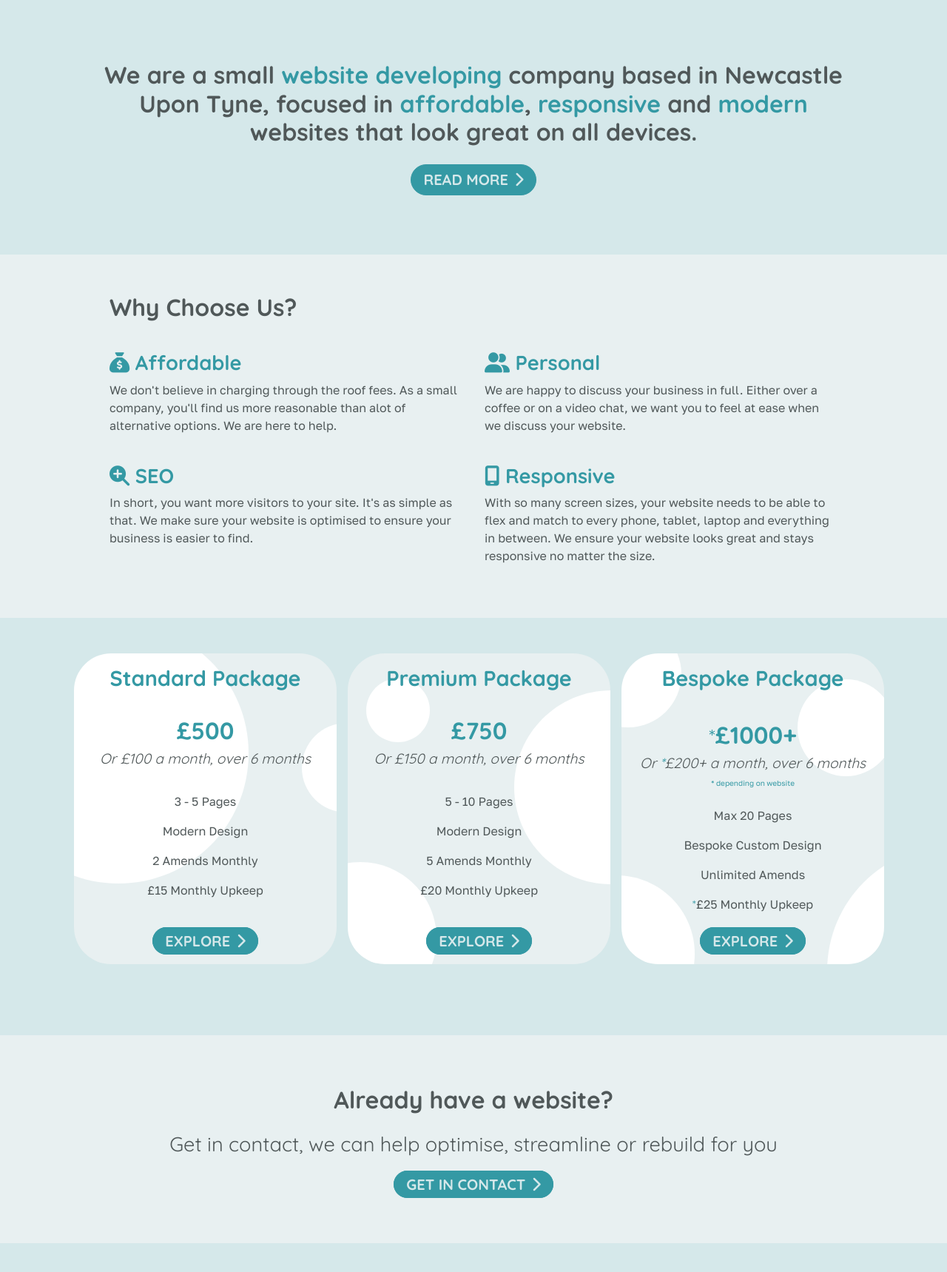
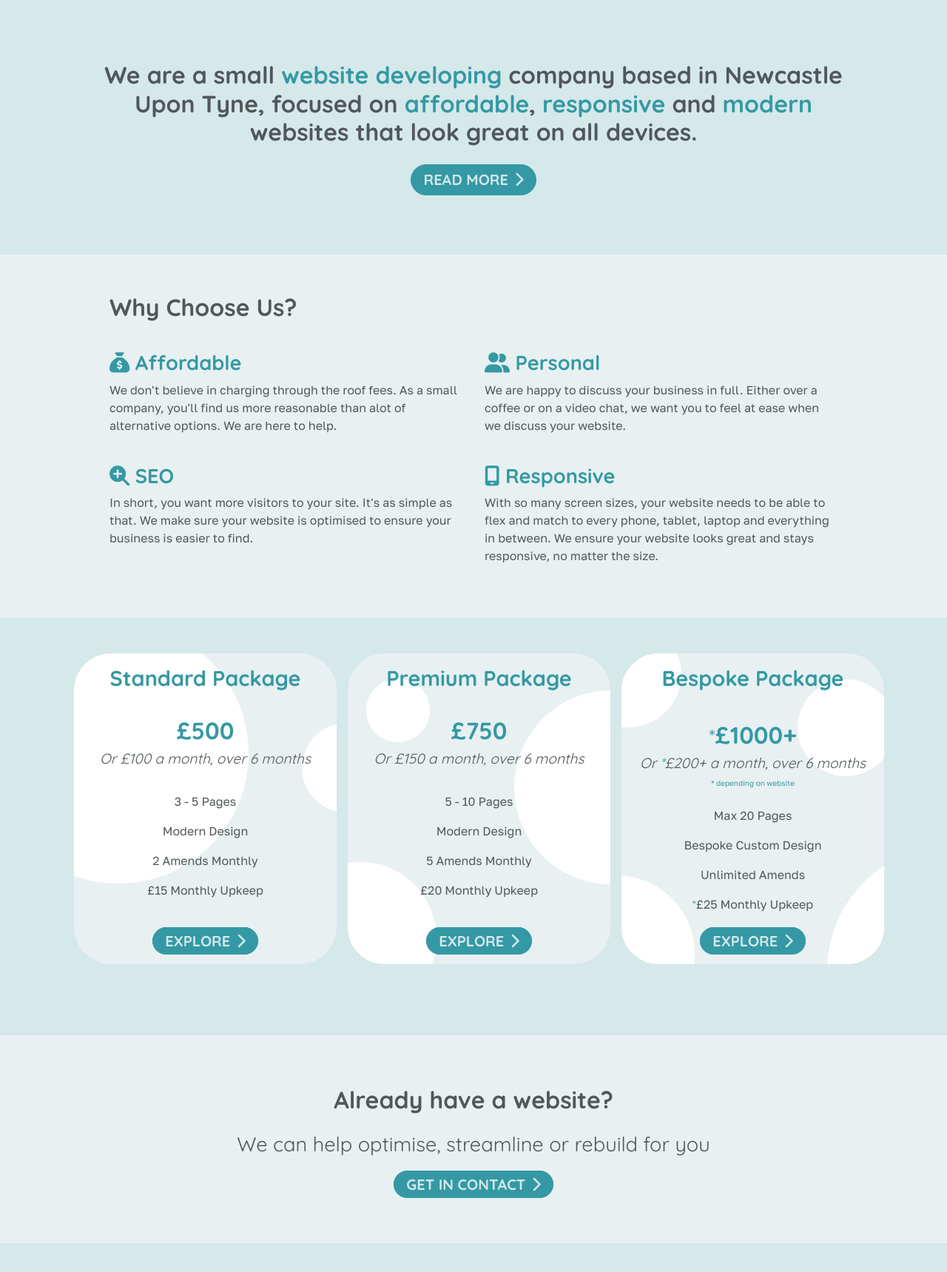
Before and after one commit to BamShrown/TechGecko, a plain HTML site: page index.html in a window 1280 px wide. Shown: the part 697-2416 px from the top of the page at 74% size. Drawn offline with nearby package versions, Linux system fonts and the light colour scheme.

Commit message:
Add files via upload

```diff
--- a/index.html
+++ b/index.html
@@ -82,7 +82,7 @@
       <div class="row">
         <div class="col-12 p-3 row mt-1">
           <div class="col-12 text-center">
-            <h2 class="mb-4">We are a small <span class="textcolor">website developing</span> company based in Newcastle Upon Tyne, focused in <span class="textcolor">affordable</span>, <span class="textcolor">responsive</span> and <span class="textcolor">modern</span> websites that look great on all devices.</h2>
+            <h2 class="mb-4">We are a small <span class="textcolor">website developing</span> company based in Newcastle Upon Tyne, focused on <span class="textcolor">affordable</span>, <span class="textcolor">responsive</span> and <span class="textcolor">modern</span> websites that look great on all devices.</h2>
           </div>
           <div class="w-100 d-flex justify-content-center">
             <a class="btn-primary text-center m-auto d-flex align-items-center" href="/resources/aboutus">READ MORE <i class="fas fa-chevron-right ml-2"></i></a>
@@ -116,7 +116,7 @@
           </div>
           <div class="col-12 col-md-6 mb-2 mt-3">
             <h4><strong><i class="fas fa-mobile-android-alt"></i> Responsive</strong></h4>
-            <p>With so many screen sizes, your website needs to be able to flex and match to every phone, tablet, laptop and everything in between. We ensure your website looks great and stays responsive no matter the size.</p>
+            <p>With so many screen sizes, your website needs to be able to flex and match to every phone, tablet, laptop and everything in between. We ensure your website looks great and stays responsive, no matter the size.</p>
           </div>
         </div>
       </div>
@@ -223,7 +223,7 @@
       <div class="col-12 p-0 py-5 p-md-5 row mt-1 text-center">
         <h2 class="col-12 mb-4">Already have a website?</h2>
         <div class="col-12">
-          <h4 class="mb-4">Get in contact, we can help optimise, streamline or rebuild for you</h4>
+          <h4 class="mb-4">We can help optimise, streamline or rebuild for you</h4>
           <a class="btn-primary" href="/resources/contact">GET IN CONTACT<i class="fas fa-chevron-right ml-2"></i></a>
         </div>
       </div>
```
Also changed, not shown: resources/aboutus.html (+2 -2 lines).
